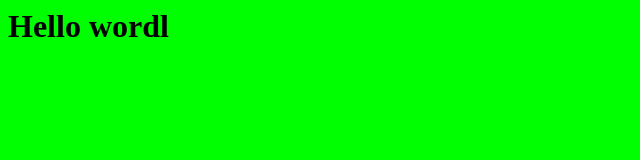
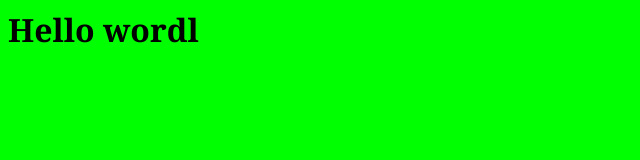
Before and after one commit to LizzyCruzGomes/testing, a plain HTML site: page index.html in a window 1280 px wide. Shown: the whole page, without its empty margins (0-640 px from the left). Drawn offline with Linux system fonts and the light colour scheme.

Commit message:
Update main.css

```diff
--- a/main.css
+++ b/main.css
@@ -1,4 +1,6 @@
 body{
 background:#00FF00;
 color: #000000;
+    font-family: Georgia, "Times New Roman",
+          Times, serif;
 }
```
